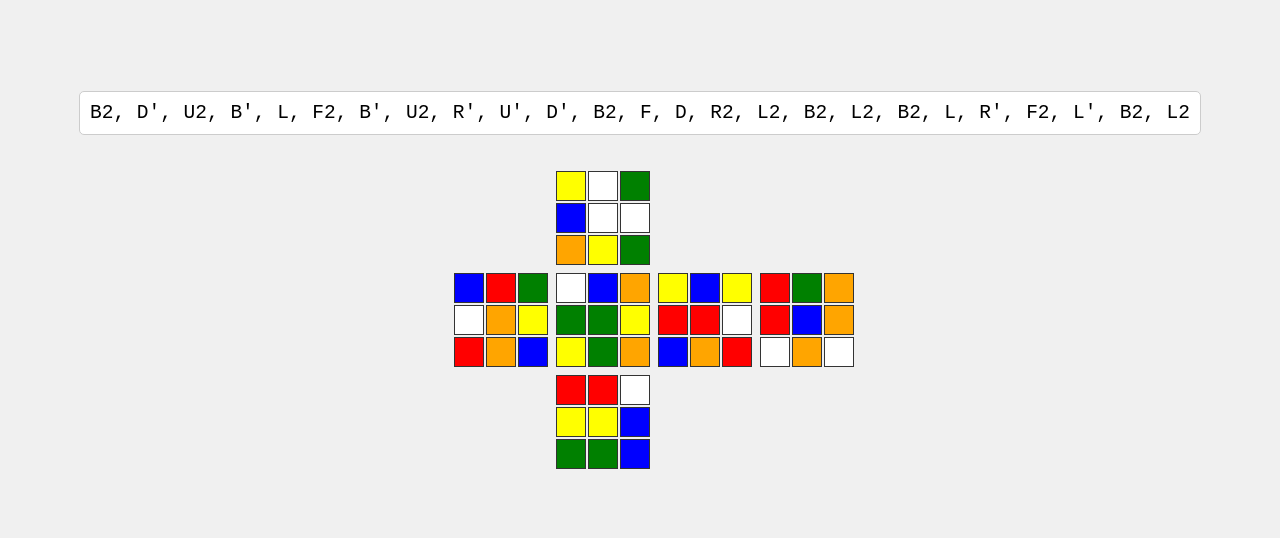
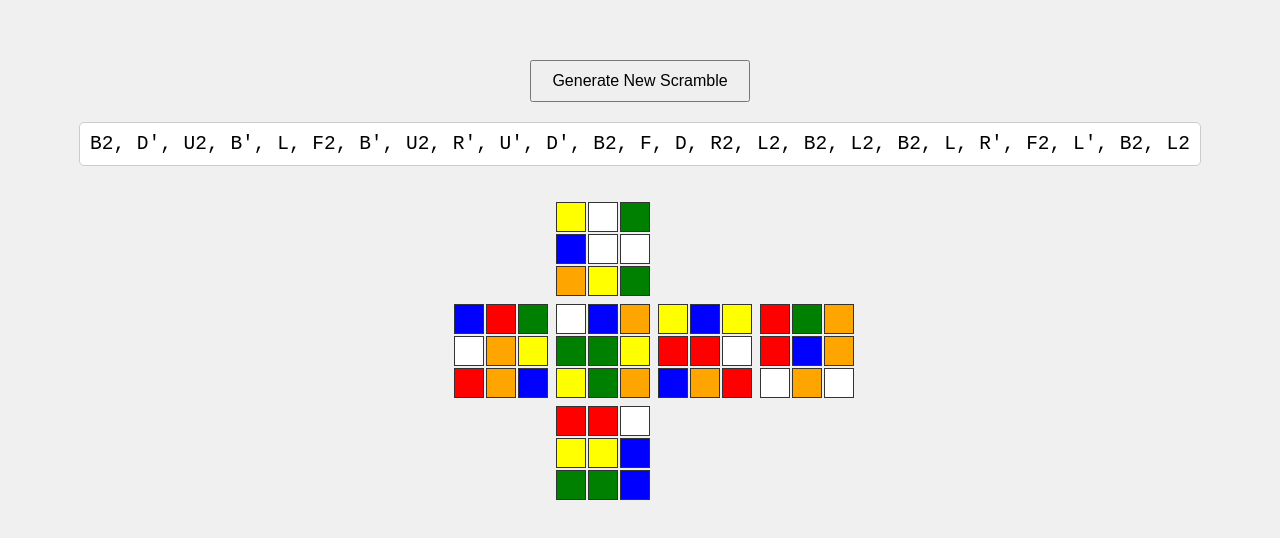
Before and after one commit to denversc/cube-scrambler, a website with bundled scripts: page index.html in a window 1280 px wide. Shown: the part 126-664 px from the top of the page. Built offline with nearby package versions, Linux system fonts and the light colour scheme.

Commit message:
add generate button

```diff
--- a/index.html
+++ b/index.html
@@ -1,4 +1,4 @@
-<!DOCTYPE html>
+<!doctype html>
 <html lang="en">
   <head>
     <meta charset="UTF-8" />
@@ -24,6 +24,12 @@
         border: 1px solid #ccc;
         border-radius: 5px;
       }
+      #generate-button {
+        margin-bottom: 20px;
+        padding: 10px 20px;
+        font-size: 1em;
+        cursor: pointer;
+      }
       #cube-container {
         display: grid;
         grid-template-columns: repeat(12, 30px);
@@ -42,22 +48,47 @@
         border: 1px solid #333;
         box-sizing: border-box;
       }
-      .up-face { grid-area: 1 / 4 / 4 / 7; }
-      .left-face { grid-area: 4 / 1 / 7 / 4; }
-      .front-face { grid-area: 4 / 4 / 7 / 7; }
-      .right-face { grid-area: 4 / 7 / 7 / 10; }
-      .back-face { grid-area: 4 / 10 / 7 / 13; }
-      .down-face { grid-area: 7 / 4 / 10 / 7; }
+      .up-face {
+        grid-area: 1 / 4 / 4 / 7;
+      }
+      .left-face {
+        grid-area: 4 / 1 / 7 / 4;
+      }
+      .front-face {
+        grid-area: 4 / 4 / 7 / 7;
+      }
+      .right-face {
+        grid-area: 4 / 7 / 7 / 10;
+      }
+      .back-face {
+        grid-area: 4 / 10 / 7 / 13;
+      }
+      .down-face {
+        grid-area: 7 / 4 / 10 / 7;
+      }
 
-      .sticker-White { background-color: #ffffff; }
-      .sticker-Yellow { background-color: #ffff00; }
-      .sticker-Green { background-color: #008000; }
-      .sticker-Blue { background-color: #0000ff; }
-      .sticker-Red { background-color: #ff0000; }
-      .sticker-Orange { background-color: #ffa500; }
+      .sticker-White {
+        background-color: #ffffff;
+      }
+      .sticker-Yellow {
+        background-color: #ffff00;
+      }
+      .sticker-Green {
+        background-color: #008000;
+      }
+      .sticker-Blue {
+        background-color: #0000ff;
+      }
+      .sticker-Red {
+        background-color: #ff0000;
+      }
+      .sticker-Orange {
+        background-color: #ffa500;
+      }
     </style>
   </head>
   <body>
+    <button id="generate-button">Generate New Scramble</button>
     <div id="scramble-sequence"></div>
     <div id="cube-container"></div>
     <script type="module" src="./src/web_index.ts"></script>
--- a/src/web_index.ts
+++ b/src/web_index.ts
@@ -1,27 +1,33 @@
 import { solvedCube, generateScramble, transform } from "./cube.ts";
 import { type Cube, Faces, getFace } from "./cube.ts";
+import { inspect } from "#platform";
 
-function main() {
-  const cube = solvedCube();
-  const scramble = generateScramble();
+const SCRAMBLE_TEXT_ELEMENT_ID = "scramble-sequence";
+const CUBE_ELEMENT_ID = "cube-container";
+const GENERATE_BUTTON_ELEMENT_ID = "generate-button";
 
-  const scrambleContainer = document.getElementById("scramble-sequence");
-  if (scrambleContainer) {
-    scrambleContainer.textContent = scramble.join(", ");
+function generateAndDrawScramble() {
+  const scrambleContainer = document.getElementById(SCRAMBLE_TEXT_ELEMENT_ID);
+  if (!scrambleContainer) {
+    throw new Error(
+      `getElementById(${inspect(SCRAMBLE_TEXT_ELEMENT_ID)}) returned null [errvxvy9gq]`,
+    );
   }
 
+  const scramble = generateScramble();
+  scrambleContainer.textContent = scramble.join(", ");
+
+  const cube = solvedCube();
   for (const move of scramble) {
     transform(cube, move);
   }
-
-  draw(cube, "cube-container");
+  draw(cube);
 }
 
-function draw(cube: Cube, containerId: string): void {
-  const container = document.getElementById(containerId);
+function draw(cube: Cube): void {
+  const container = document.getElementById(CUBE_ELEMENT_ID);
   if (!container) {
-    console.error(`Container with id #${containerId} not found.`);
-    return;
+    throw new Error(`getElementById(${inspect(CUBE_ELEMENT_ID)}) returned null [errx5yqetg]`);
   }
   container.innerHTML = ""; // Clear previous state
 
@@ -42,4 +48,17 @@ function draw(cube: Cube, containerId: string): void {
   }
 }
 
+function main() {
+  generateAndDrawScramble();
+
+  const generateButton = document.getElementById(GENERATE_BUTTON_ELEMENT_ID);
+  if (!generateButton) {
+    throw new Error(
+      `getElementById(${inspect(GENERATE_BUTTON_ELEMENT_ID)}) returned null [erravh3zqf]`,
+    );
+  }
+
+  generateButton.addEventListener("click", generateAndDrawScramble);
+}
+
 main();
```
